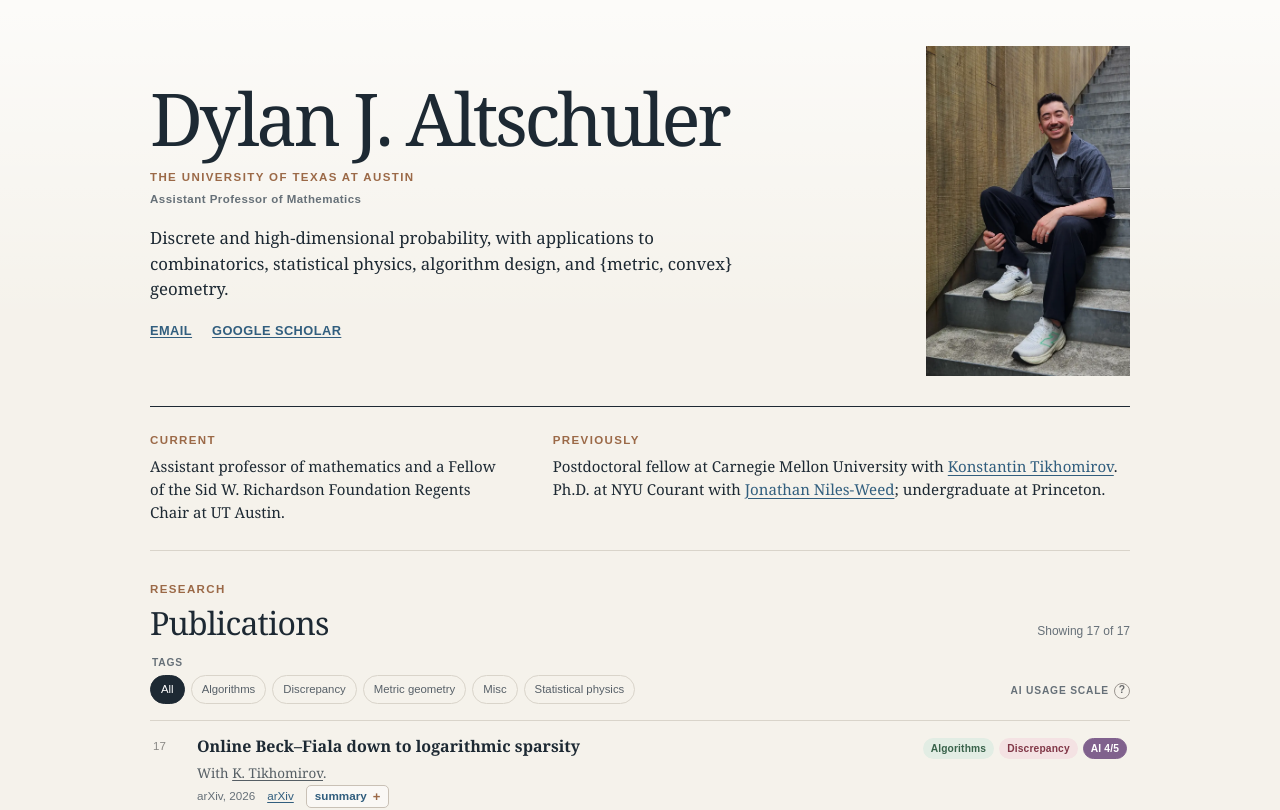
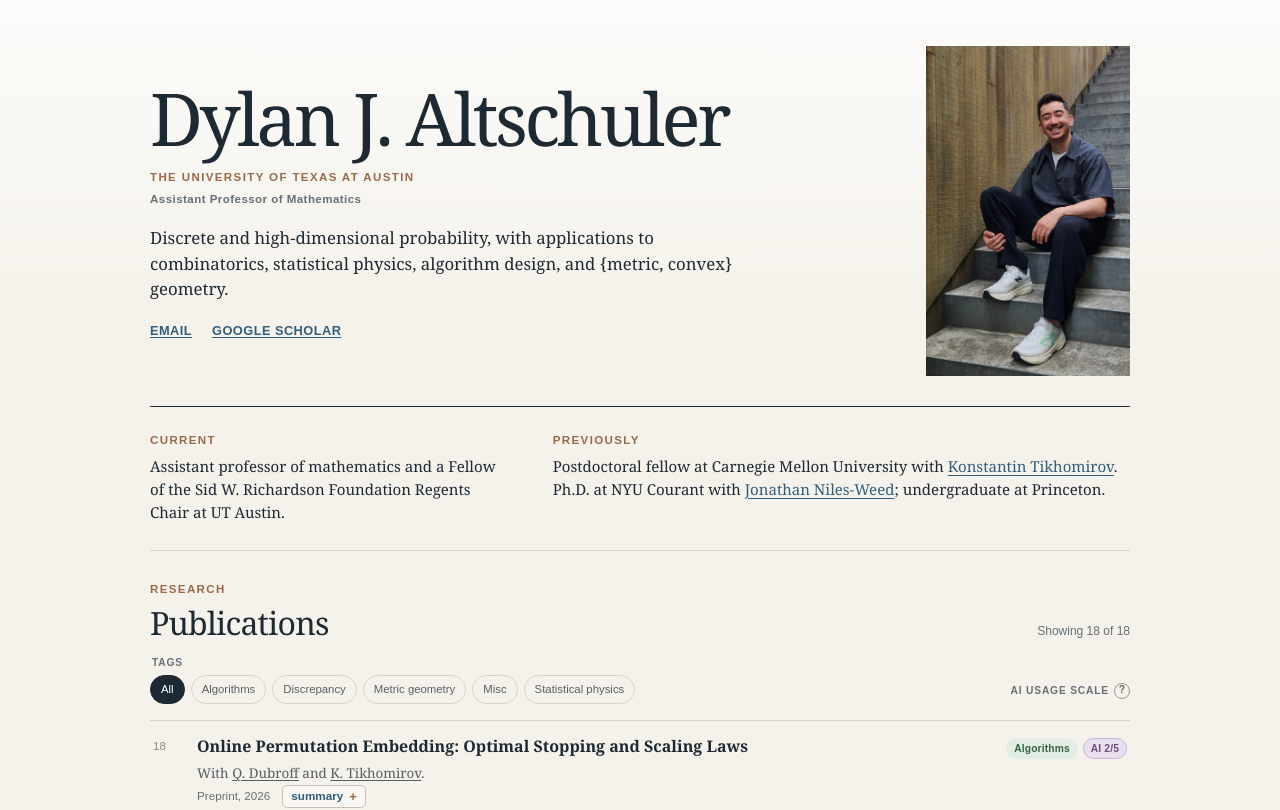
Before and after one commit to dylanaltschuler/dylanaltschuler.github.io, a React (Vite) app: page / in a window 1280 px wide. Shown: the top 810 px of the page. Built offline with nearby package versions, Linux system fonts and the light colour scheme.

Commit message:
Add online permutation embedding preprint (#3)
Add the new preprint, coauthor links, AI rating, classification, and summary.

```diff
--- a/src/App.tsx
+++ b/src/App.tsx
@@ -46,7 +46,23 @@ const JONATHAN: Person = {
   href: "https://www.jonathannilesweed.com/",
 };
 
+const QUENTIN: Person = {
+  name: "Q. Dubroff",
+  href: "https://sites.google.com/view/quentin-c-dubroff/home",
+};
+
 const papers: Paper[] = [
+  {
+    number: 18,
+    title: "Online Permutation Embedding: Optimal Stopping and Scaling Laws",
+    authors: [QUENTIN, KONSTANTIN],
+    venue: "Preprint, 2026",
+    links: [],
+    tags: ["Algorithms"],
+    ai: 2,
+    summary:
+      "We consider the problem of online embeddings of permutations into random streams. Previous work studied the offline setting in connection with deep questions about universal permutations, as well as the online setting in the special case of the identity permutation (corresponding to the \"monotone subsequence\" or \"longest increasing sequence\" problems). Our theory provides a broad generalization of the latter and insights into the former. The first main result is a dynamic program giving the optimal embedding time and strategy for an arbitrary permutation. The second main result is the estimation of the asymptotic scaling for the embedding time of various canonical families. These scaling laws yield striking differences between the offline and online settings.",
+  },
   {
     number: 17,
     title: "Online Beck–Fiala down to logarithmic sparsity",
```
